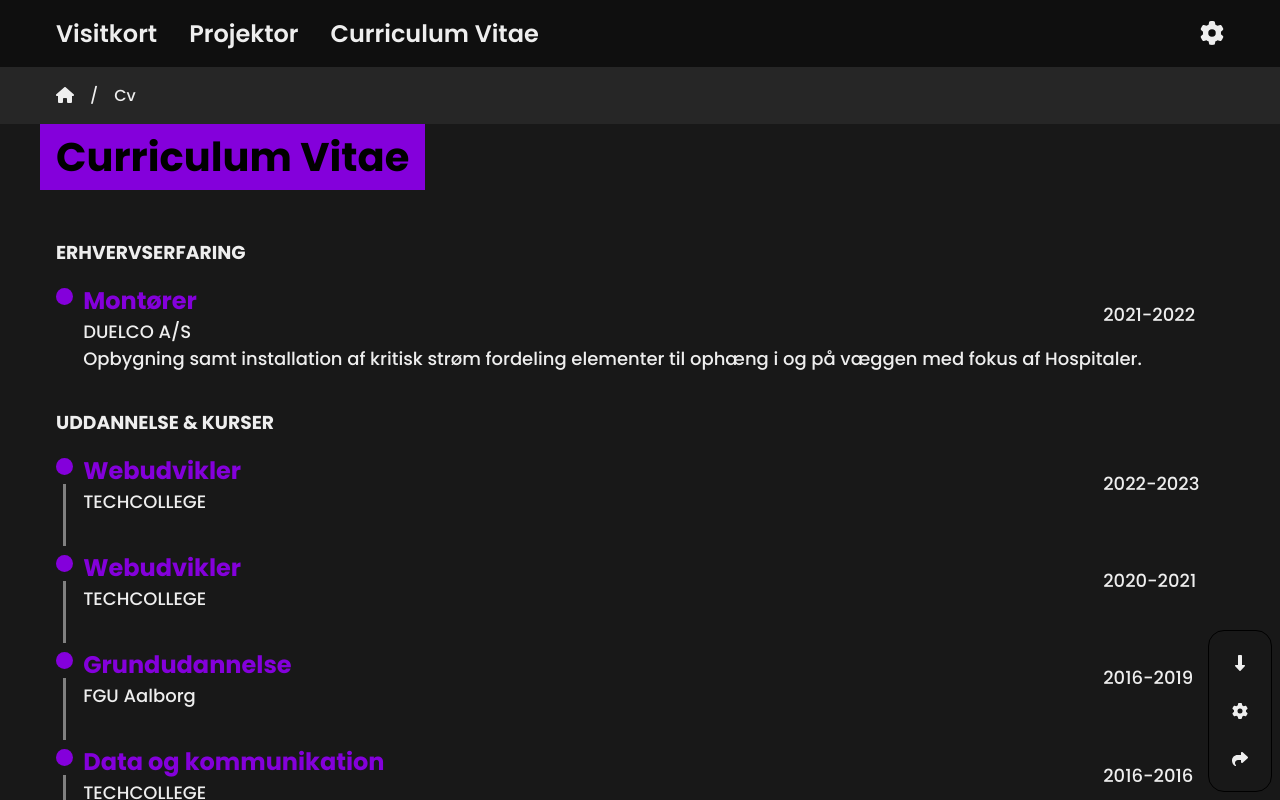
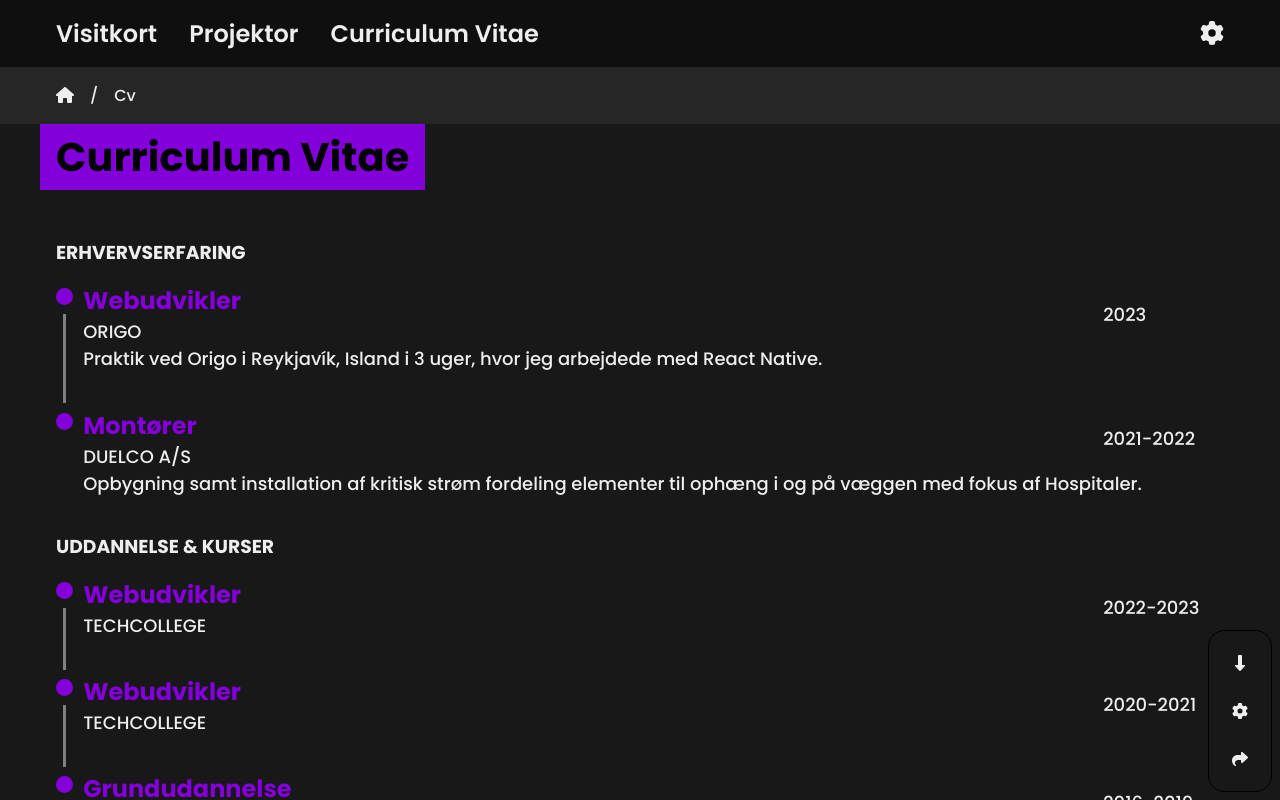
Before and after one commit to LolerSwager/portfolie-2023-react, a React (Create React App) app: page /Cv in a window 1280 px wide. Shown: the top 800 px of the page. Built offline with nearby package versions, Linux system fonts and the light colour scheme; no server answers.

Commit message:
added more to the cv

```diff
--- a/src/Pages/Cv.jsx
+++ b/src/Pages/Cv.jsx
@@ -3,11 +3,27 @@ import Main from "../Components/Main";
 
 export default function Cv() {
   return (
-        <Main PageHeader="Curriculum Vitae" PageTitle="CV af Jannick Vanderhoef Trolle Nielsen">
+    <Main
+      PageHeader="Curriculum Vitae"
+      PageTitle="CV af Jannick Vanderhoef Trolle Nielsen"
+    >
       <StyledList>
         <section>
           <h3>ERHVERVSERFARING</h3>
           <ul>
+            <li>
+              <div>
+                <span>
+                  <h4>Webudvikler</h4>
+                  <h5>ORIGO</h5>
+                </span>
+                <h5>2023</h5>
+              </div>
+              <p>
+                Praktik ved Origo i Reykjavík, Island i 3 uger, hvor jeg
+                arbejdede med React Native.
+              </p>
+            </li>
             <li>
               <div>
                 <span>
@@ -16,7 +32,10 @@ export default function Cv() {
                 </span>
                 <h5>2021-2022</h5>
               </div>
-                            <p>Opbygning samt installation af kritisk strøm fordeling elementer til ophæng i og på væggen med fokus af Hospitaler.</p>
+              <p>
+                Opbygning samt installation af kritisk strøm fordeling elementer
+                til ophæng i og på væggen med fokus af Hospitaler.
+              </p>
             </li>
           </ul>
         </section>
```
Lines whose indentation alone changed are shown as unchanged.
